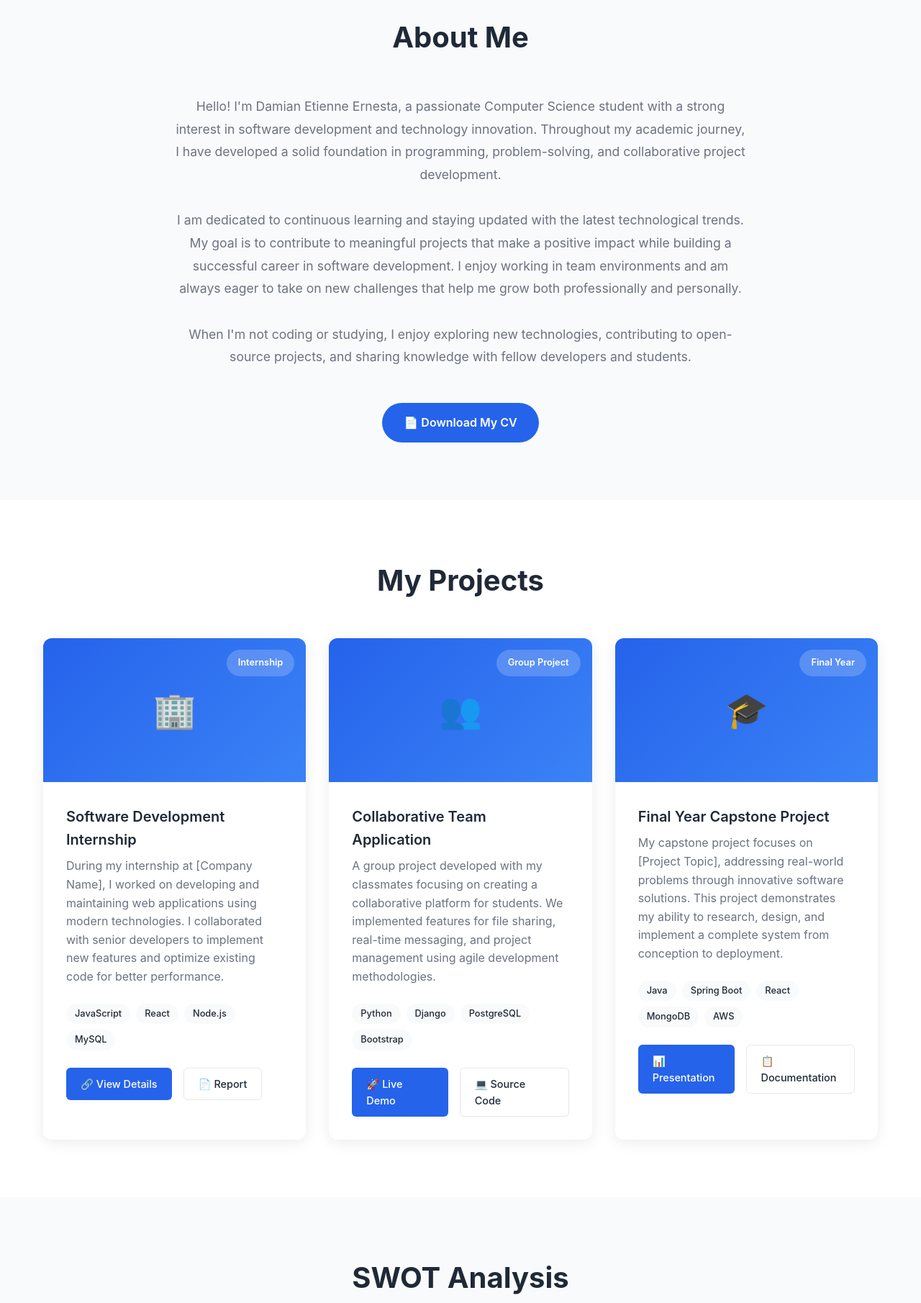
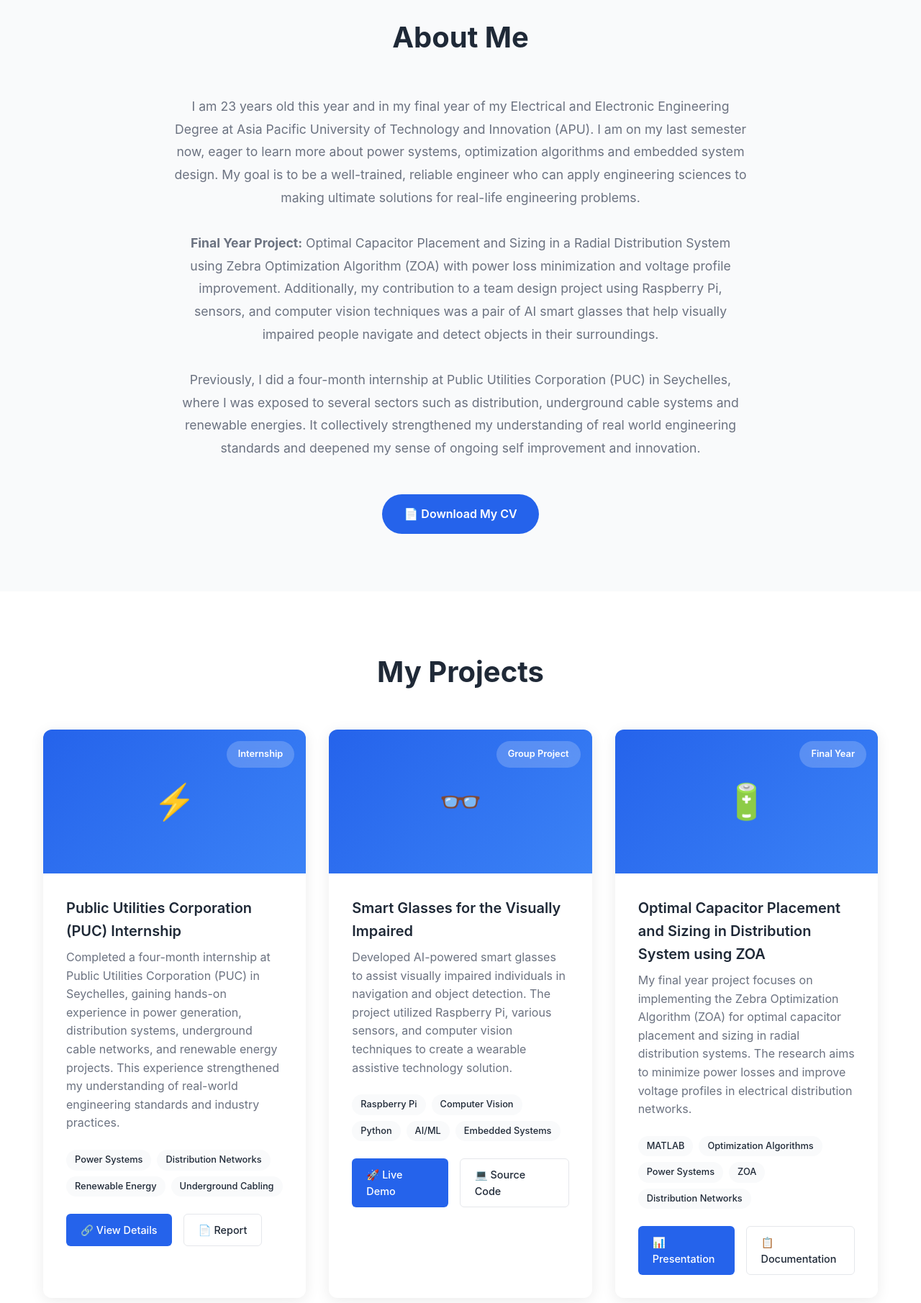
Before and after one commit to DamianErnesta/E-portfolio, a plain HTML site: page index.html in a window 1280 px wide. Shown: the part 860-2671 px from the top of the page at 72% size. Drawn offline with Linux system fonts and the light colour scheme.

Commit message:
updated about me

```diff
--- a/index.html
+++ b/index.html
@@ -495,7 +495,7 @@
                     <img src="face.jpg" alt="Damian Etienne Ernesta">
                 </div>
                 <h1>Damian Etienne Ernesta</h1>
-                <p>Computer Science Student & Future Software Developer</p>
+                <p>Electrical and Electronic Engineering Student</p>
                 <div class="hero-buttons">
                     <a href="#about" class="hero-button primary">About Me</a>
                     <a href="#projects" class="hero-button">Projects</a>
@@ -511,13 +511,13 @@
             <h2 class="section-title">About Me</h2>
             <div class="about-content">
                 <div class="about-summary">
-                    <p>Hello! I'm Damian Etienne Ernesta, a passionate Computer Science student with a strong interest in software development and technology innovation. Throughout my academic journey, I have developed a solid foundation in programming, problem-solving, and collaborative project development.</p>
+                    <p>I am 23 years old this year and in my final year of my Electrical and Electronic Engineering Degree at Asia Pacific University of Technology and Innovation (APU). I am on my last semester now, eager to learn more about power systems, optimization algorithms and embedded system design. My goal is to be a well-trained, reliable engineer who can apply engineering sciences to making ultimate solutions for real-life engineering problems.</p>
                     <br>
-                    <p>I am dedicated to continuous learning and staying updated with the latest technological trends. My goal is to contribute to meaningful projects that make a positive impact while building a successful career in software development. I enjoy working in team environments and am always eager to take on new challenges that help me grow both professionally and personally.</p>
+                    <p><strong>Final Year Project:</strong> Optimal Capacitor Placement and Sizing in a Radial Distribution System using Zebra Optimization Algorithm (ZOA) with power loss minimization and voltage profile improvement. Additionally, my contribution to a team design project using Raspberry Pi, sensors, and computer vision techniques was a pair of AI smart glasses that help visually impaired people navigate and detect objects in their surroundings.</p>
                     <br>
-                    <p>When I'm not coding or studying, I enjoy exploring new technologies, contributing to open-source projects, and sharing knowledge with fellow developers and students.</p>
+                    <p>Previously, I did a four-month internship at Public Utilities Corporation (PUC) in Seychelles, where I was exposed to several sectors such as distribution, underground cable systems and renewable energies. It collectively strengthened my understanding of real world engineering standards and deepened my sense of ongoing self improvement and innovation.</p>
                 </div>
-                <a href="./Damian_Ernesta_CV.pdf" class="cv-download" download target="_blank">
+                <a href="javascript:void(0)" class="cv-download" onclick="forceDownloadCV()">
                     📄 Download My CV
                 </a>
             </div>
@@ -530,19 +530,19 @@
             <div class="projects-grid">
                 <div class="project-card">
                     <div class="project-header">
-                        🏢
+                        ⚡
                         <div class="project-type">Internship</div>
                     </div>
                     <div class="project-content">
-                        <h3 class="project-title">Software Development Internship</h3>
+                        <h3 class="project-title">Public Utilities Corporation (PUC) Internship</h3>
                         <p class="project-description">
-                            During my internship at [Company Name], I worked on developing and maintaining web applications using modern technologies. I collaborated with senior developers to implement new features and optimize existing code for better performance.
+                            Completed a four-month internship at Public Utilities Corporation (PUC) in Seychelles, gaining hands-on experience in power generation, distribution systems, underground cable networks, and renewable energy projects. This experience strengthened my understanding of real-world engineering standards and industry practices.
                         </p>
                         <div class="project-technologies">
-                            <span class="tech-tag">JavaScript</span>
-                            <span class="tech-tag">React</span>
-                            <span class="tech-tag">Node.js</span>
-                            <span class="tech-tag">MySQL</span>
+                            <span class="tech-tag">Power Systems</span>
+                            <span class="tech-tag">Distribution Networks</span>
+                            <span class="tech-tag">Renewable Energy</span>
+                            <span class="tech-tag">Underground Cabling</span>
                         </div>
                         <div class="project-links">
                             <a href="#" class="project-link primary">🔗 View Details</a>
@@ -553,19 +553,20 @@
 
                 <div class="project-card">
                     <div class="project-header">
-                        👥
+                        👓
                         <div class="project-type">Group Project</div>
                     </div>
                     <div class="project-content">
-                        <h3 class="project-title">Collaborative Team Application</h3>
+                        <h3 class="project-title">Smart Glasses for the Visually Impaired</h3>
                         <p class="project-description">
-                            A group project developed with my classmates focusing on creating a collaborative platform for students. We implemented features for file sharing, real-time messaging, and project management using agile development methodologies.
+                            Developed AI-powered smart glasses to assist visually impaired individuals in navigation and object detection. The project utilized Raspberry Pi, various sensors, and computer vision techniques to create a wearable assistive technology solution.
                         </p>
                         <div class="project-technologies">
+                            <span class="tech-tag">Raspberry Pi</span>
+                            <span class="tech-tag">Computer Vision</span>
                             <span class="tech-tag">Python</span>
-                            <span class="tech-tag">Django</span>
-                            <span class="tech-tag">PostgreSQL</span>
-                            <span class="tech-tag">Bootstrap</span>
+                            <span class="tech-tag">AI/ML</span>
+                            <span class="tech-tag">Embedded Systems</span>
                         </div>
                         <div class="project-links">
                             <a href="#" class="project-link primary">🚀 Live Demo</a>
@@ -576,20 +577,20 @@
 
                 <div class="project-card">
                     <div class="project-header">
-                        🎓
+                        🔋
                         <div class="project-type">Final Year</div>
                     </div>
                     <div class="project-content">
-                        <h3 class="project-title">Final Year Capstone Project</h3>
+                        <h3 class="project-title">Optimal Capacitor Placement and Sizing in Distribution System using ZOA</h3>
                         <p class="project-description">
-                            My capstone project focuses on [Project Topic], addressing real-world problems through innovative software solutions. This project demonstrates my ability to research, design, and implement a complete system from conception to deployment.
+                            My final year project focuses on implementing the Zebra Optimization Algorithm (ZOA) for optimal capacitor placement and sizing in radial distribution systems. The research aims to minimize power losses and improve voltage profiles in electrical distribution networks.
                         </p>
                         <div class="project-technologies">
-                            <span class="tech-tag">Java</span>
-                            <span class="tech-tag">Spring Boot</span>
-                            <span class="tech-tag">React</span>
-                            <span class="tech-tag">MongoDB</span>
-                            <span class="tech-tag">AWS</span>
+                            <span class="tech-tag">MATLAB</span>
+                            <span class="tech-tag">Optimization Algorithms</span>
+                            <span class="tech-tag">Power Systems</span>
+                            <span class="tech-tag">ZOA</span>
+                            <span class="tech-tag">Distribution Networks</span>
                         </div>
                         <div class="project-links">
                             <a href="#" class="project-link primary">📊 Presentation</a>
@@ -610,25 +611,25 @@
                 </div>
                 <div class="swot-text">
                     <div class="swot-summary">
-                        <p>Through careful self-reflection and feedback from mentors and peers, I have conducted a comprehensive SWOT analysis to better understand my professional profile. This analysis helps me identify areas where I excel and areas where I can continue to grow and improve.</p>
-                        <p>Understanding my strengths allows me to leverage them effectively in projects and teamwork. Recognizing my weaknesses helps me focus on continuous improvement and skill development.</p>
+                        <p>Through careful self-reflection and feedback from mentors and peers, I have conducted a comprehensive SWOT analysis to better understand my professional profile as an Electrical and Electronic Engineering student. This analysis helps me identify areas where I excel and areas where I can continue to grow and improve.</p>
+                        <p>Understanding my technical strengths allows me to leverage them effectively in engineering projects and teamwork. Recognizing areas for development helps me focus on continuous improvement and skill enhancement in the rapidly evolving engineering field.</p>
                     </div>
                     <div class="swot-grid">
                         <div class="swot-item strengths">
                             <h4>Strengths</h4>
-                            <p>Strong problem-solving skills, quick learner, team collaboration, attention to detail, passion for technology</p>
+                            <p>Strong technical foundation in electrical and electronic engineering with hands-on experience in power systems, renewable energy, and embedded systems. Proven problem-solving skills through ZOA optimization project and smart glasses development. Practical industry exposure from PUC internship.</p>
                         </div>
                         <div class="swot-item weaknesses">
                             <h4>Weaknesses</h4>
-                            <p>Limited industry experience, need to improve public speaking, time management in complex projects</p>
+                            <p>Limited exposure to advanced simulation tools beyond MATLAB and Python (e.g., ETAP, PSCAD). Still building professional-level experience in large-scale project management and technical documentation for industry standards. Need further specialization in AI-driven energy systems.</p>
                         </div>
                         <div class="swot-item opportunities">
                             <h4>Opportunities</h4>
-                            <p>Growing tech industry, emerging technologies like AI/ML, networking opportunities, internship programs</p>
+                            <p>Rising demand for renewable energy systems and power optimization solutions aligns with expertise in capacitor placement. Opportunities in smart grid technologies and automation. Growing market for assistive technologies like smart glasses project.</p>
                         </div>
                         <div class="swot-item threats">
                             <h4>Threats</h4>
-                            <p>Rapidly changing technology landscape, competitive job market, need for continuous skill updates</p>
+                            <p>Rapid technological advancements require continuous upskilling. Highly competitive job market for electrical engineers. Economic fluctuations may impact utilities hiring. AI integration could reduce demand for traditional engineering tasks.</p>
                         </div>
                     </div>
                 </div>
@@ -706,11 +707,15 @@
             observer.observe(card);
         });
 
-        // CV Download function - no longer needed as we use direct download link
-        // Function kept for reference
-        function downloadCV() {
-            // This function is no longer used - direct download link is implemented
-            window.open('Damian_Ernesta_CV.pdf', '_blank');
+        // Force CV download function
+        function forceDownloadCV() {
+            const link = document.createElement('a');
+            link.href = './Damian_Ernesta_CV.pdf';
+            link.download = 'Damian_Ernesta_CV.pdf';
+            link.style.display = 'none';
+            document.body.appendChild(link);
+            link.click();
+            document.body.removeChild(link);
         }
     </script>
 </body>
```
